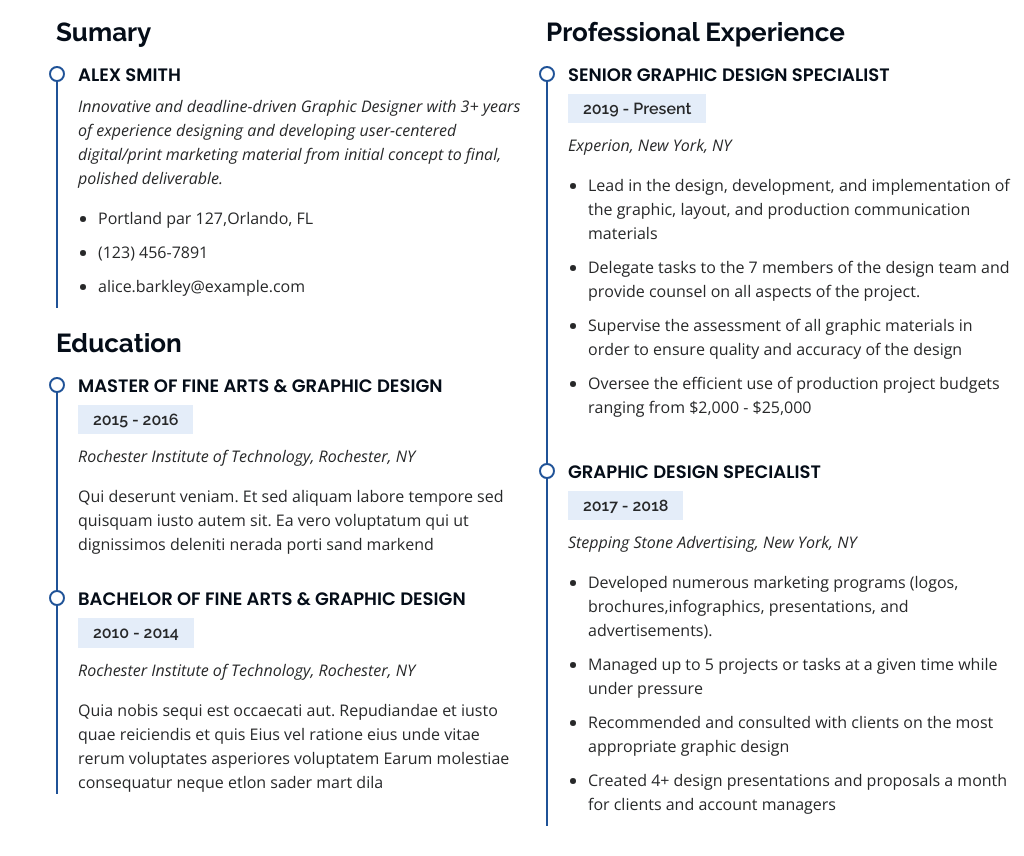
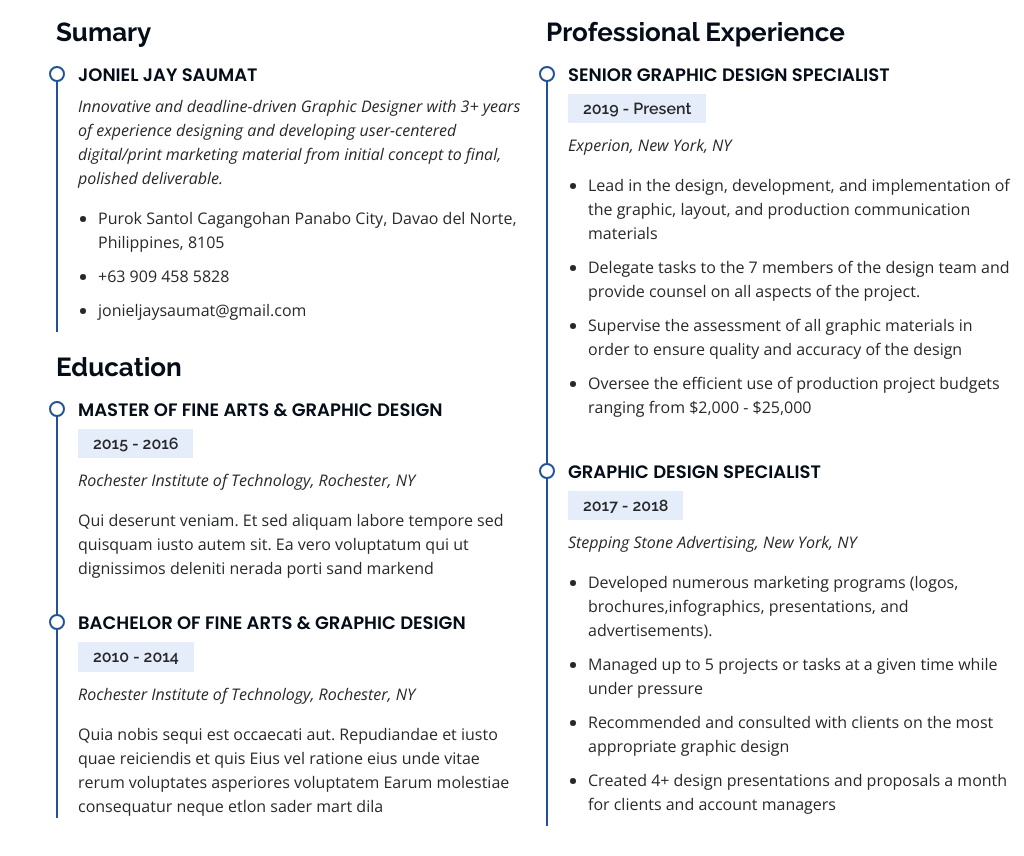
Before and after one commit to joniel-jay/jonieljaysaumatportfolio, a plain HTML site: page index.html in a window 1280 px wide. Shown: the part 2645-3501 px from the top of the page, without its empty margins (256-1280 px from the left). Drawn offline with nearby package versions, Linux system fonts and the light colour scheme; files whose address does not match are found by name.

Commit message:
Update index.html

```diff
--- a/index.html
+++ b/index.html
@@ -251,12 +251,12 @@
           <div class="col-lg-6" data-aos="fade-up">
             <h3 class="resume-title">Sumary</h3>
             <div class="resume-item pb-0">
-              <h4>Alex Smith</h4>
+              <h4>Joniel Jay Saumat</h4>
               <p><em>Innovative and deadline-driven Graphic Designer with 3+ years of experience designing and developing user-centered digital/print marketing material from initial concept to final, polished deliverable.</em></p>
               <ul>
-                <li>Portland par 127,Orlando, FL</li>
-                <li>(123) 456-7891</li>
-                <li>alice.barkley@example.com</li>
+                <li>Purok Santol Cagangohan Panabo City, Davao del Norte, Philippines, 8105</li>
+                <li>+63 909 458 5828</li>
+                <li>jonieljaysaumat@gmail.com</li>
               </ul>
             </div>
 
```
